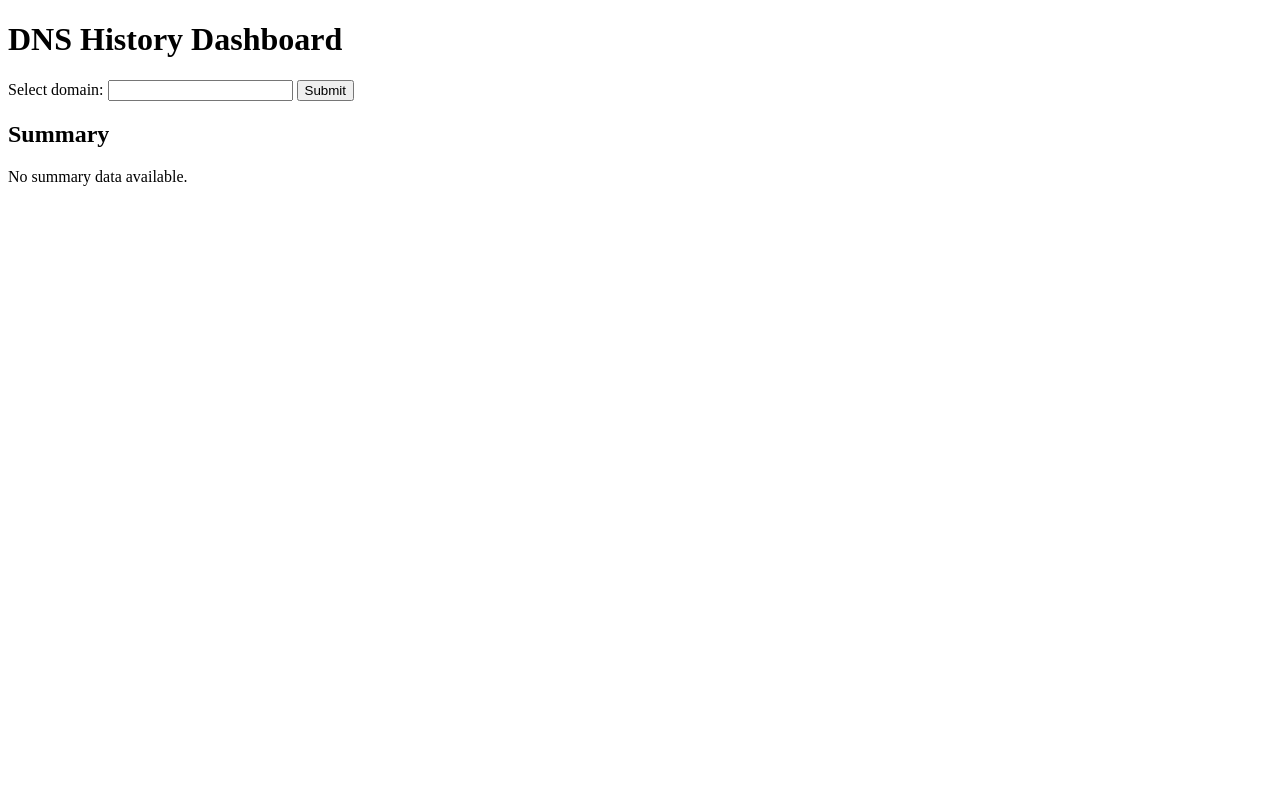
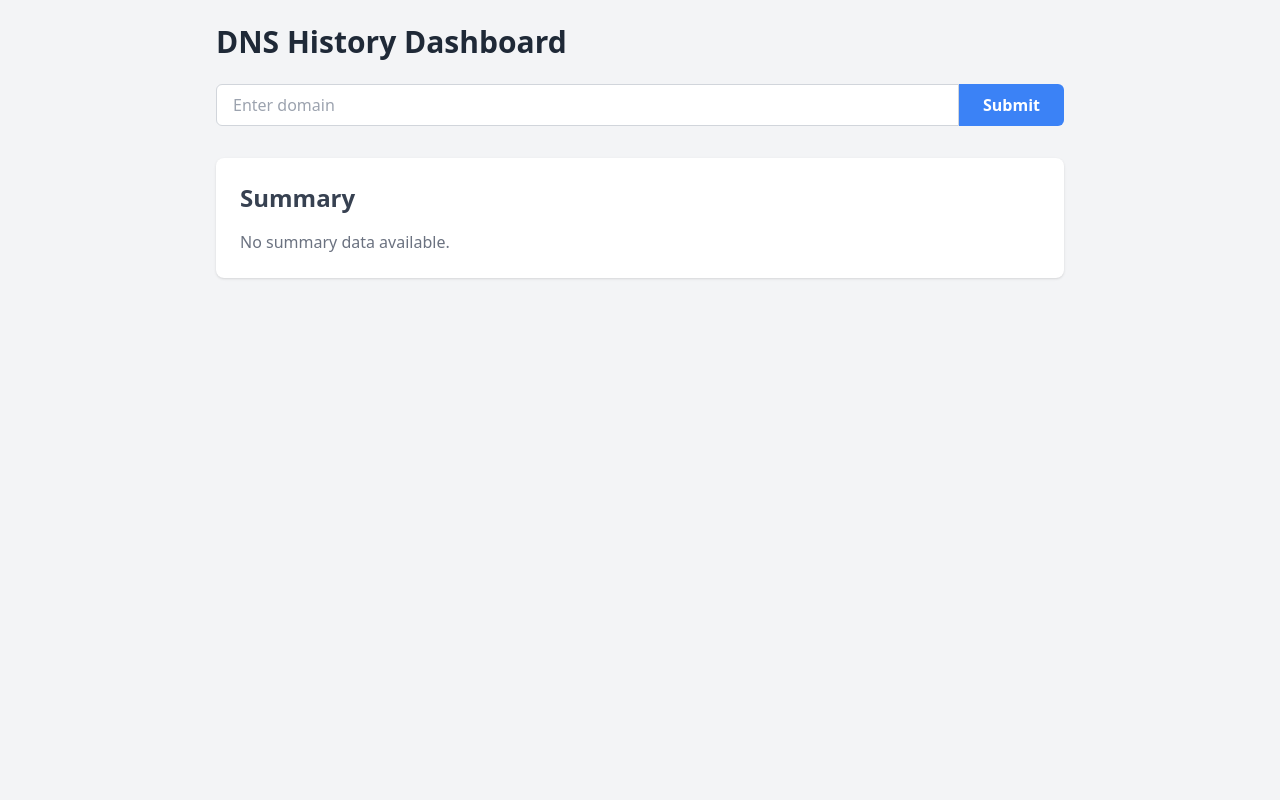
Before and after one commit to stefanpejcic/dnsarchive, a Flask app: template frontend/templates/index.html in a window 1280 px wide. Run offline with Flask 3, Linux system fonts and the light colour scheme; the template is opened without the code that fills it, so the values that code supplies are empty; some libraries are stand-ins or nearby versions.

Commit message:
Update index.html

```diff
--- a/frontend/templates/index.html
+++ b/frontend/templates/index.html
@@ -1,27 +1,41 @@
 <!DOCTYPE html>
-<html>
+<html lang="en">
 <head>
+    <meta charset="UTF-8">
     <title>DNS History Dashboard</title>
+    <script src="https://cdn.tailwindcss.com"></script>
 </head>
-<body>
-    <h1>DNS History Dashboard</h1>
+<body class="bg-gray-100 min-h-screen font-sans">
 
-    <form action="" method="GET" onsubmit="location.href='/domain/' + document.getElementById('domain').value; return false;">
-        <label for="domain">Select domain:</label>
-        <input type="text" name="domain" id="domain" required>
-        <button type="submit">Submit</button>
-    </form>
+    <div class="max-w-4xl mx-auto p-6">
 
-    <h2>Summary</h2>
-    {% if summary %}
-        <ul>
-            <li>Total Domains: {{ summary.total_domains }}</li>
-            <li>Total Checks: {{ summary.total_checks }}</li>
-            <li>Total Records: {{ summary.total_records }}</li>
-        </ul>
-    {% else %}
-        <p>No summary data available.</p>
-    {% endif %}
+        <h1 class="text-3xl font-bold text-gray-800 mb-6">DNS History Dashboard</h1>
+
+        <!-- Domain Form -->
+        <form class="flex mb-8" onsubmit="location.href='/domain/' + document.getElementById('domain').value; return false;">
+            <input type="text" name="domain" id="domain" placeholder="Enter domain"
+                   class="flex-grow px-4 py-2 border rounded-l-md border-gray-300 focus:outline-none focus:ring-2 focus:ring-blue-400" required>
+            <button type="submit"
+                    class="px-6 py-2 bg-blue-500 text-white font-semibold rounded-r-md hover:bg-blue-600 transition">
+                Submit
+            </button>
+        </form>
+
+        <!-- Summary -->
+        <div class="bg-white shadow rounded-lg p-6">
+            <h2 class="text-2xl font-semibold text-gray-700 mb-4">Summary</h2>
+            {% if summary %}
+                <ul class="space-y-2 text-gray-600">
+                    <li><span class="font-medium text-gray-800">Total Domains:</span> {{ summary.total_domains }}</li>
+                    <li><span class="font-medium text-gray-800">Total Checks:</span> {{ summary.total_checks }}</li>
+                    <li><span class="font-medium text-gray-800">Total Records:</span> {{ summary.total_records }}</li>
+                </ul>
+            {% else %}
+                <p class="text-gray-500">No summary data available.</p>
+            {% endif %}
+        </div>
+
+    </div>
 
 </body>
 </html>
```
